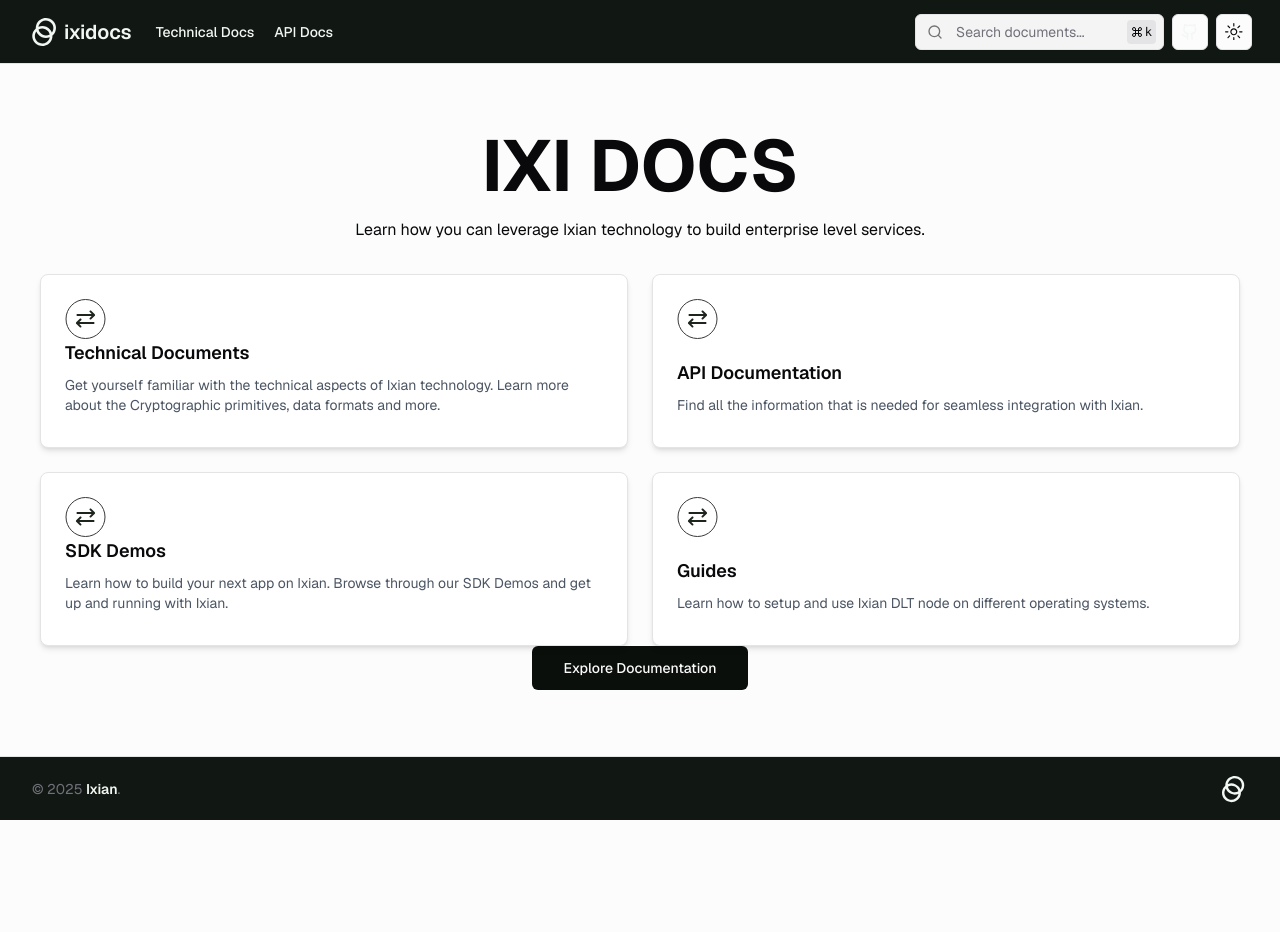
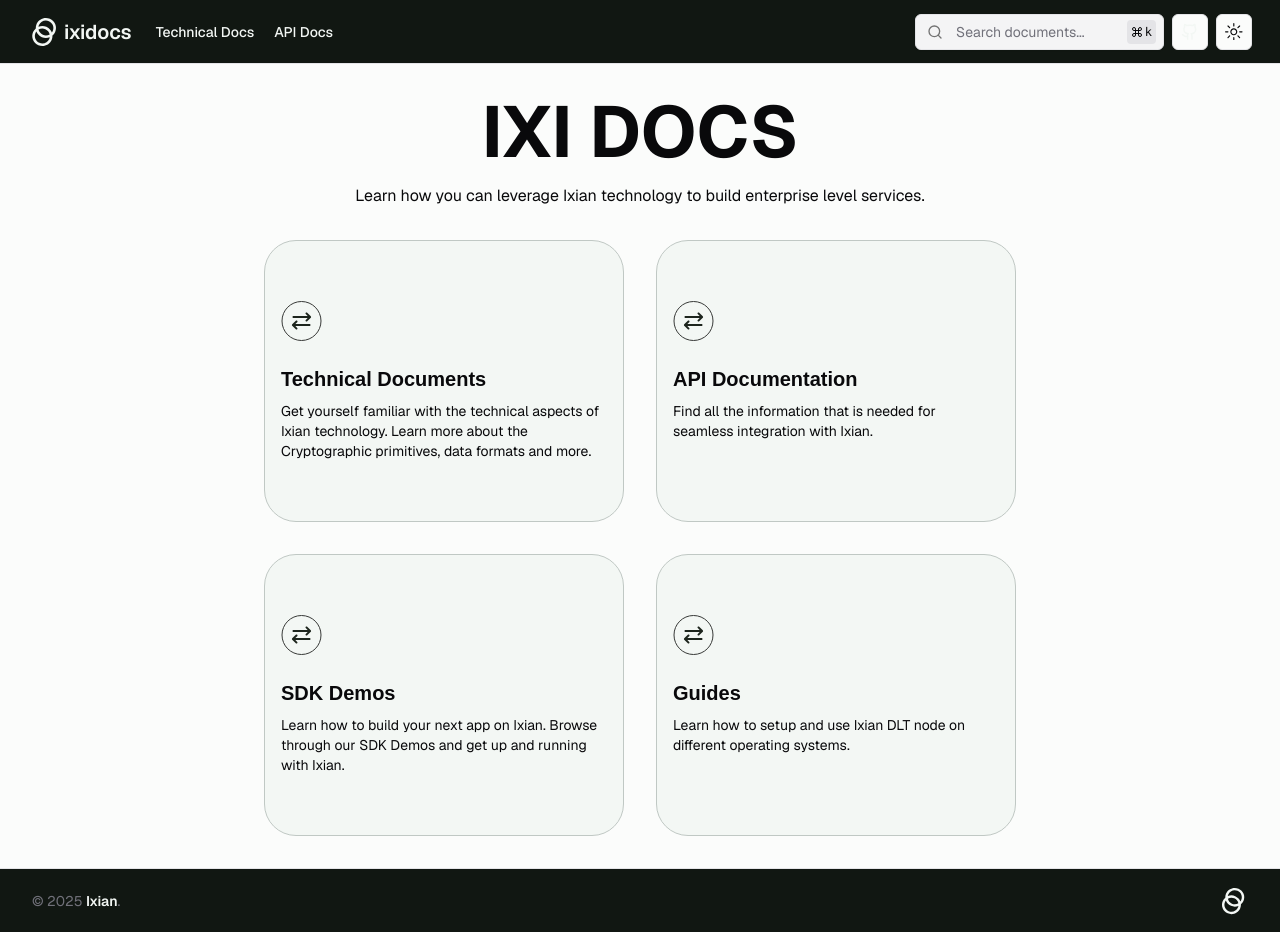
Before and after one commit to ixian-platform/ixi-docs, a Next.js app: page / in a window 1280 px wide. Before the commit the page ends 820 px from the top, so only its background shows below. Built offline with nearby package versions, Linux system fonts and the light colour scheme.

Commit message:
adjusted home cards

```diff
--- a/app/globals.scss
+++ b/app/globals.scss
@@ -265,3 +265,9 @@ span.katex-html {
     height: 0;
   }
 }
+
+.homeCardGrid {
+  display: grid;
+  grid-template-columns: repeat(2, 1fr);
+  gap: 2rem;
+}
--- a/app/layout.tsx
+++ b/app/layout.tsx
@@ -62,7 +62,7 @@ export default function RootLayout({
           disableTransitionOnChange
         >
           <Navbar />
-          <main className="px-5 sm:px-8 h-auto">{children}</main>
+          <main className="px-5 sm:px-8 h-auto flex-1">{children}</main>
           <Footer />
         </ThemeProvider>
       </body>
--- a/app/page.tsx
+++ b/app/page.tsx
@@ -1,11 +1,7 @@
 import Image from "next/image"
-import Link from "next/link"
 import syncAlt from "@/public/icons/sync_alt.svg"
 
-import { PageRoutes } from "@/lib/pageroutes"
-import { buttonVariants } from "@/components/ui/button"
-import Card from "@/components/markdown/card"
-import CardGrid from "@/components/markdown/cardgrid"
+import CustomCard from "@/components/CustomCard/CustomCard"
 
 export default function Home() {
   return (
@@ -15,41 +11,33 @@ export default function Home() {
         Learn how you can leverage Ixian technology to build enterprise level
         services.
       </p>
-      <div>
-        <CardGrid>
-          <Card
+      <div className="homeCardGrid">
+        <CustomCard
           title="Technical Documents"
-            description="Get yourself familiar with the technical aspects of Ixian technology. Learn more about the Cryptographic primitives, data formats and more."
+          description={
+            "Get yourself familiar with the technical aspects of Ixian technology. Learn more about the Cryptographic primitives, data formats and more."
+          }
+          icon={<Image src={syncAlt} alt={"sync_alt"} />}
           href="/docs/tech-docs"
-            header={<Image src={syncAlt} alt={"sync_alt"} />}
         />
-          <Card
+        <CustomCard
           title="API Documentation"
           description="Find all the information that is needed for seamless integration with Ixian."
           href="/docs/api-docs"
-            header={<Image src={syncAlt} alt={"sync_alt"} />}
+          icon={<Image src={syncAlt} alt={"sync_alt"} />}
         />
-          <Card
+        <CustomCard
           title="SDK Demos"
           description="Learn how to build your next app on Ixian. Browse through our SDK Demos and get up and running with Ixian."
           href="/docs/sdk-demos"
-            header={<Image src={syncAlt} alt={"sync_alt"} />}
+          icon={<Image src={syncAlt} alt={"sync_alt"} />}
         />
-          <Card
+        <CustomCard
           title="Guides"
           description="Learn how to setup and use  Ixian DLT node  on different operating systems."
           href="/docs/guides"
-            header={<Image src={syncAlt} alt={"sync_alt"} />}
+          icon={<Image src={syncAlt} alt={"sync_alt"} />}
         />
-        </CardGrid>
-      </div>
-      <div className="flex items-center gap-5">
-        <Link
-          href={`/docs${PageRoutes[0].href}`}
-          className={buttonVariants({ className: "px-6", size: "lg" })}
-        >
-          Explore Documentation
-        </Link>
       </div>
     </div>
   )
--- /dev/null
+++ b/components/CustomCard/CustomCard.module.scss
@@ -0,0 +1,28 @@
+.customCard {
+  padding: 60px 16px;
+  background: var(--colors-surface-02);
+  width: 100%;
+  height: 100%;
+  max-width: 396px;
+  border-radius: 32px;
+  border: 1px solid var(--colors-outline-02);
+  display: flex;
+  flex-direction: column;
+  gap: 8px;
+  align-items: flex-start;
+  text-align: left;
+
+  &:hover {
+    background: var(--colors-surface-03);
+  }
+
+  .icon {
+    margin-bottom: 16px;
+  }
+}
+
+.link {
+  display: block;
+  width: 100%;
+  max-width: 360px;
+}
--- /dev/null
+++ b/components/CustomCard/CustomCard.tsx
@@ -0,0 +1,35 @@
+import { ReactNode } from "react"
+import Link from "next/link"
+
+import TextElement from "@/components/TextElement/TextElement"
+
+import classes from "./CustomCard.module.scss"
+
+interface CustomCardProps {
+  title: string
+  description: string
+  icon: ReactNode
+  href?: string
+}
+
+const CustomCard = ({ title, description, icon, href }: CustomCardProps) => {
+  const content = (
+    <section className={classes.customCard}>
+      <div className={classes.icon}>{icon}</div>
+      <TextElement as={"h1"} type={"heading-xs"}>
+        {title}
+      </TextElement>
+      <TextElement type={"body-sm"}>{description}</TextElement>
+    </section>
+  )
+
+  return href ? (
+    <Link className={classes.link} href={href}>
+      {content}
+    </Link>
+  ) : (
+    content
+  )
+}
+
+export default CustomCard
--- /dev/null
+++ b/components/TextElement/TextElement.module.scss
@@ -0,0 +1,51 @@
+@use "@/app/styles/typograhphy" as *;
+
+// Display styles
+.display-lg {
+  @include display-lg;
+}
+.display-md {
+  @include display-md;
+}
+
+// Heading styles
+.heading-lg {
+  @include heading-lg;
+}
+.heading-md {
+  @include heading-md;
+}
+.heading-sm {
+  @include heading-sm;
+}
+.heading-xs {
+  @include heading-xs;
+}
+
+// Label styles
+.label-lg {
+  @include label-lg;
+}
+.label-md {
+  @include label-md;
+}
+.label-sm {
+  @include label-sm;
+}
+.label-xs {
+  @include label-xs;
+}
+
+// Body styles
+.body-lg {
+  @include body-lg;
+}
+.body-md {
+  @include body-md;
+}
+.body-sm {
+  @include body-sm;
+}
+.body-xs {
+  @include body-xs;
+}
--- /dev/null
+++ b/components/TextElement/TextElement.tsx
@@ -0,0 +1,39 @@
+import classes from './TextElement.module.scss';
+import { ElementType, PropsWithChildren } from 'react';
+import classNames from 'classnames';
+
+type TextAsTypes = 'span' | 'div' | 'p' | 'h1';
+type TextTypes =
+  | 'display-lg'
+  | 'display-md'
+  | 'heading-lg'
+  | 'heading-md'
+  | 'heading-sm'
+  | 'heading-xs'
+  | 'label-lg'
+  | 'label-md'
+  | 'label-sm'
+  | 'label-xs'
+  | 'body-lg'
+  | 'body-md'
+  | 'body-sm'
+  | 'body-xs';
+
+interface TextProps extends PropsWithChildren {
+  className?: string;
+  as?: TextAsTypes;
+  type: TextTypes;
+}
+
+const TextElement = ({ className, as = 'p', type, children }: TextProps) => {
+  const Component = as as ElementType;
+  const typeClass = type ? classes[type] : '';
+
+  return (
+    <Component className={classNames(typeClass, className)}>
+      {children}
+    </Component>
+  );
+};
+
+export default TextElement;
```
Lines whose indentation alone changed are shown as unchanged.
